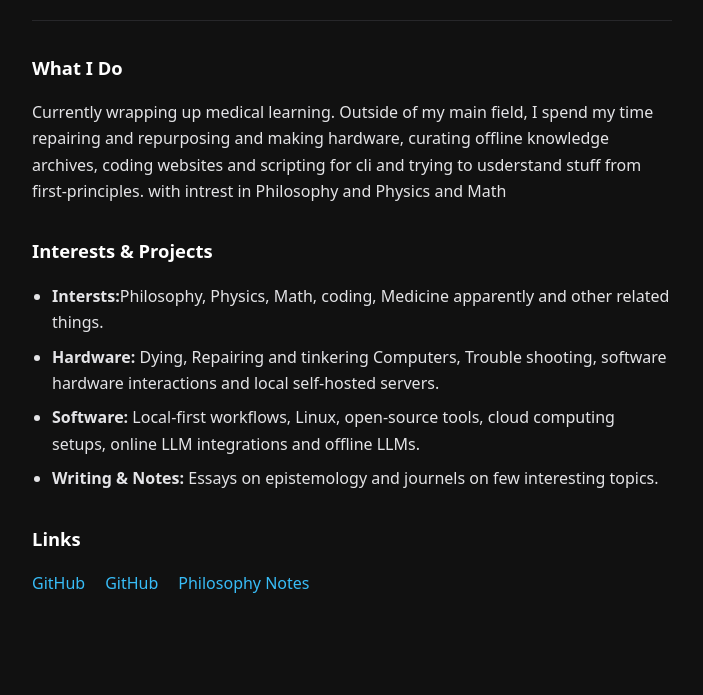
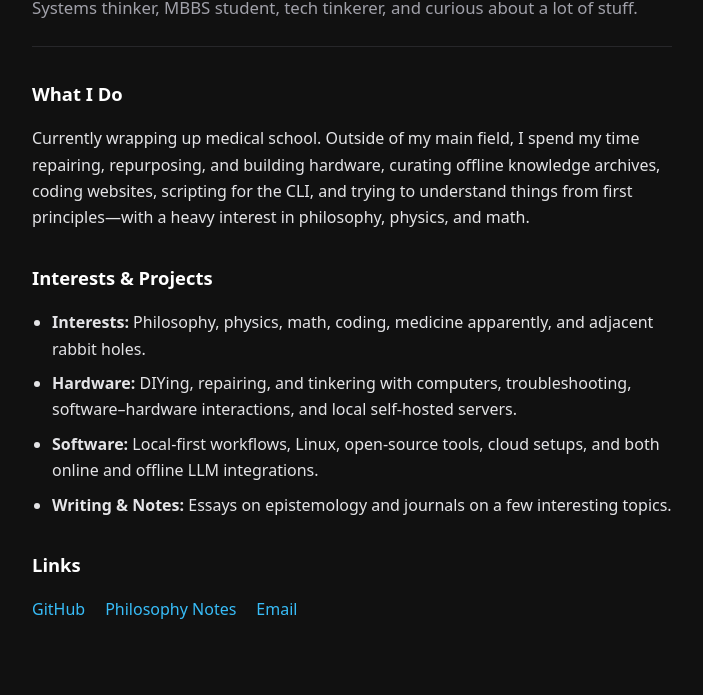
Before and after one commit to abstopia/about, a plain HTML site: page index.html in a window 1280 px wide. Shown: the part 137-832 px from the top of the page, without its empty margins (288-991 px from the left). Before the commit the page ends 805 px from the top, so only its background shows below. Drawn offline with Linux system fonts and the light colour scheme.

Commit message:
Update index.html

```diff
--- a/index.html
+++ b/index.html
@@ -8,37 +8,41 @@
 </head>
 <body>
   <main>
+    <nav class="crumb">
+      <a href="/">← ~/abstopia</a>
+    </nav>
+
     <header>
       <h1>Zia Ur Rehman</h1>
-      <p class="subtitle">systems Thinker, MBBS student, Tech tinkerer, and curious about alot of stuff.</p>
+      <p class="subtitle">Systems thinker, MBBS student, tech tinkerer, and curious about a lot of stuff.</p>
     </header>
 
     <section>
       <h2>What I Do</h2>
       <p>
-        Currently wrapping up medical learning. Outside of my main field,
-        I spend my time repairing and repurposing and making hardware, curating offline knowledge
-        archives, coding websites and scripting for cli and trying to usderstand stuff from first-principles.  with intrest in Philosophy and Physics and Math
+        Currently wrapping up medical school. Outside of my main field, I spend my time
+        repairing, repurposing, and building hardware, curating offline knowledge archives,
+        coding websites, scripting for the CLI, and trying to understand things from first
+        principles—with a heavy interest in philosophy, physics, and math.
       </p>
     </section>
 
     <section>
-      <h2>Interests & Projects</h2>
+      <h2>Interests &amp; Projects</h2>
       <ul>
-        <li><strong>Intersts:</strong>Philosophy, Physics, Math, coding, Medicine apparently and other related things.</li>
-        <li><strong>Hardware:</strong> Dying, Repairing and tinkering Computers, Trouble shooting, software hardware interactions and local self-hosted servers.</li>
-        <li><strong>Software:</strong> Local-first workflows, Linux, open-source tools, cloud computing setups, online LLM integrations and offline LLMs.</li>
-        <li><strong>Writing & Notes:</strong> Essays on epistemology and journels on few interesting topics.</li>
+        <li><strong>Interests:</strong> Philosophy, physics, math, coding, medicine apparently, and adjacent rabbit holes.</li>
+        <li><strong>Hardware:</strong> DIYing, repairing, and tinkering with computers, troubleshooting, software–hardware interactions, and local self-hosted servers.</li>
+        <li><strong>Software:</strong> Local-first workflows, Linux, open-source tools, cloud setups, and both online and offline LLM integrations.</li>
+        <li><strong>Writing &amp; Notes:</strong> Essays on epistemology and journals on a few interesting topics.</li>
       </ul>
     </section>
 
     <section>
       <h2>Links</h2>
       <ul class="links">
-        <li><a href="https://github.com/ziathegreat">GitHub</a></li>
         <li><a href="https://github.com/abstopia">GitHub</a></li>
-        <li><a href="https://ziathegreat.github.io/myweb">Philosophy Notes</a></li>
-        <!-- zia.ftps@gmail.com -->
+        <li><a href="/myweb/">Philosophy Notes</a></li>
+        <li><a href="mailto:zia.ftps@gmail.com">Email</a></li>
       </ul>
     </section>
   </main>
```
